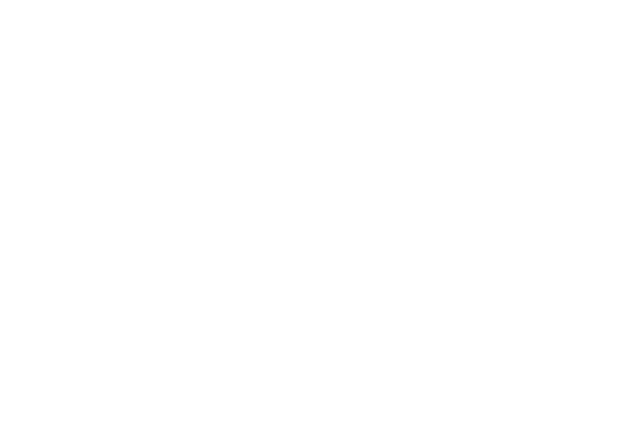
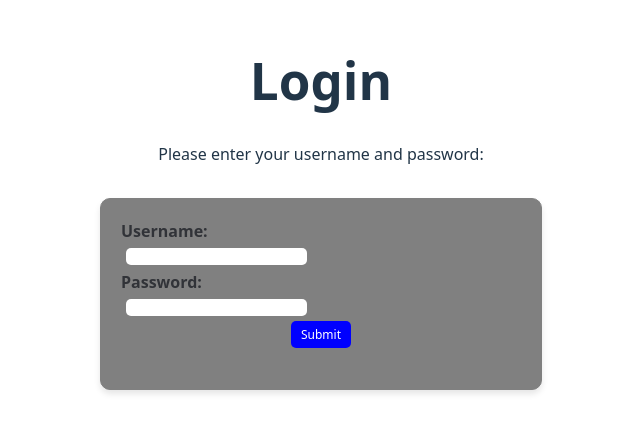
Before and after one commit to Ferdinand1267/Gym-Tracker, a React (Vite) app in the folder frontend/: page / in a window 1280 px wide. Before the commit this address had no page. Shown: the part 180-612 px from the top of the page, without its empty margins (319-959 px from the left). Built offline with nearby package versions, Linux system fonts and the light colour scheme.

Commit message:
schedule finished

```diff
--- a/frontend/src/App.tsx
+++ b/frontend/src/App.tsx
@@ -16,7 +16,8 @@ const App = () => {
       <BrowserRouter>
 
         <Routes>
-          <Route path="/login" element={<Login />} />
+          <Route path="/" element={<Login />} />
+           <Route path="/login" element={<Login />} />
           <Route path="/home" element={<Home />} />
           <Route path="/schedule" element={<Schedule />} />
           <Route path="/workouts" element={<Workouts />} />
--- a/frontend/src/pages/Login.css
+++ b/frontend/src/pages/Login.css
@@ -32,3 +32,10 @@
 .small-button:hover {
     background-color: darkblue;
 }
+
+input[type="text"],
+input[type="password"] {
+    background-color: white;
+    color: black !important;
+    border-radius: 5px;
+}
--- a/frontend/src/pages/Schedule.css
+++ b/frontend/src/pages/Schedule.css
@@ -0,0 +1,19 @@
+.letter {
+    font-size: 3.5rem;
+    font-weight: bold;
+}
+
+.dayStrip {
+    gap: 5rem;
+    align-items: center;
+    display: flex;
+}
+.box {
+    width: 40%;
+    background-color: gray;
+    border: 1px solid gray;
+    box-shadow: 0px 4px 6px rgba(0, 0, 0, 0.1);
+    border-radius: 10px;
+    padding: 20px;
+    margin: 2rem auto;
+}
--- a/frontend/src/pages/Schedule.tsx
+++ b/frontend/src/pages/Schedule.tsx
@@ -11,18 +11,69 @@ type ScheduledWorkout = {
 
 
 function Schedule() {
+    const [showForm, setShowForm] = useState(false)
     const date = new Date()
     const todayDate = date.getDate()
     const todayDay = date.getDay()
     const dateSunday = todayDate - todayDay
+    const weekDay = ["S", "M", "T", "W", "T", "F", "S"]
+    function getWeekDates() {
+        const weekDates = []
+        let current = new Date(date)
+        current.setDate(todayDate - todayDay)
+        for (let i = 0; i < 7; i++) {
+            weekDates.push(current.getDate())
+            current.setDate(current.getDate() + 1)
+        }
+        return weekDates
+    }
+    const weekDates = getWeekDates()
+    const [workouts, setWorkouts]  = useState<ScheduledWorkout[]>([{date: "5th Sept",workoutType: "Chest and Shoulders", time: "15:00"},{date: "6th Sept",workoutType: "Back and Biceps", time: "15:00"}])
+    const [newWorkout, setNewWorkout] = useState({date: "", workoutType: "", time: ""})
+    const ScheduleWorkout = () => {
+        const entry: ScheduledWorkout = {
+            date: newWorkout.date, workoutType: newWorkout.workoutType, time: newWorkout.time
+        }
+        setWorkouts([...workouts,entry])
+        setNewWorkout({ date: "", workoutType: "", time: "" })
+        setShowForm(false)
+    }
 
     return (
     <div>
         <img src="/logo.png" alt="logo" className="logo" width="100"></img>
-        <h1>
-            <span>View Schedule</span>
-            <span></span>
-        </h1>
+        <h1>View Schedule</h1>
+        <div className="dayStrip">
+            {weekDay.map((day, index) => (
+                <span key={index} className="letter">{day}</span>
+            ))}
+        </div>
+        <div className="dayStrip">
+            {weekDates.map((day, index) => (
+                <span key={index} className="letter">{day}</span>
+            ))}
+        </div>
+        <hr></hr>
+        <h2>Upcoming Workouts</h2>
+        <div className="box">
+            {workouts.map((workout,index) => (
+                <div key={index}>
+                    <span>{workout.date} - </span>
+                    <span>{workout.workoutType}: </span>
+                    <span>{workout.time}</span>
+                </div>
+            ))}
+        </div>
+        <button onClick={() => setShowForm(true)}>Add workout to Schedule</button>
+        {showForm && (
+            <div>
+                <input type="text" placeholder="Date" value={newWorkout.date} onChange={(e) => setNewWorkout({...newWorkout, date: e.target.value})}/>
+                <input type="text" placeholder="Workout Type" value={newWorkout.workoutType} onChange={(e) => setNewWorkout({...newWorkout, workoutType: (e.target.value)})}/>
+                <input type="text" placeholder="Time" value={newWorkout.time} onChange={(e) => setNewWorkout({...newWorkout, time: (e.target.value)})}/>
+                <button onClick={ScheduleWorkout}>Save Workout</button>
+            </div>
+        )}
+
         <NavBar/>
     </div>
     );
--- a/frontend/src/pages/Workouts.css
+++ b/frontend/src/pages/Workouts.css
@@ -9,6 +9,7 @@
     justify-content: center;
     width: 50%;
     border-radius: 10px;
+    margin: 2rem auto;
 
 }
 
@@ -24,6 +25,8 @@
 
 input[type=number] {
     color: white;
+    background-color: gray;
+    border-radius: 4px;
 }
 input[type=text] {
     color: white;
```
